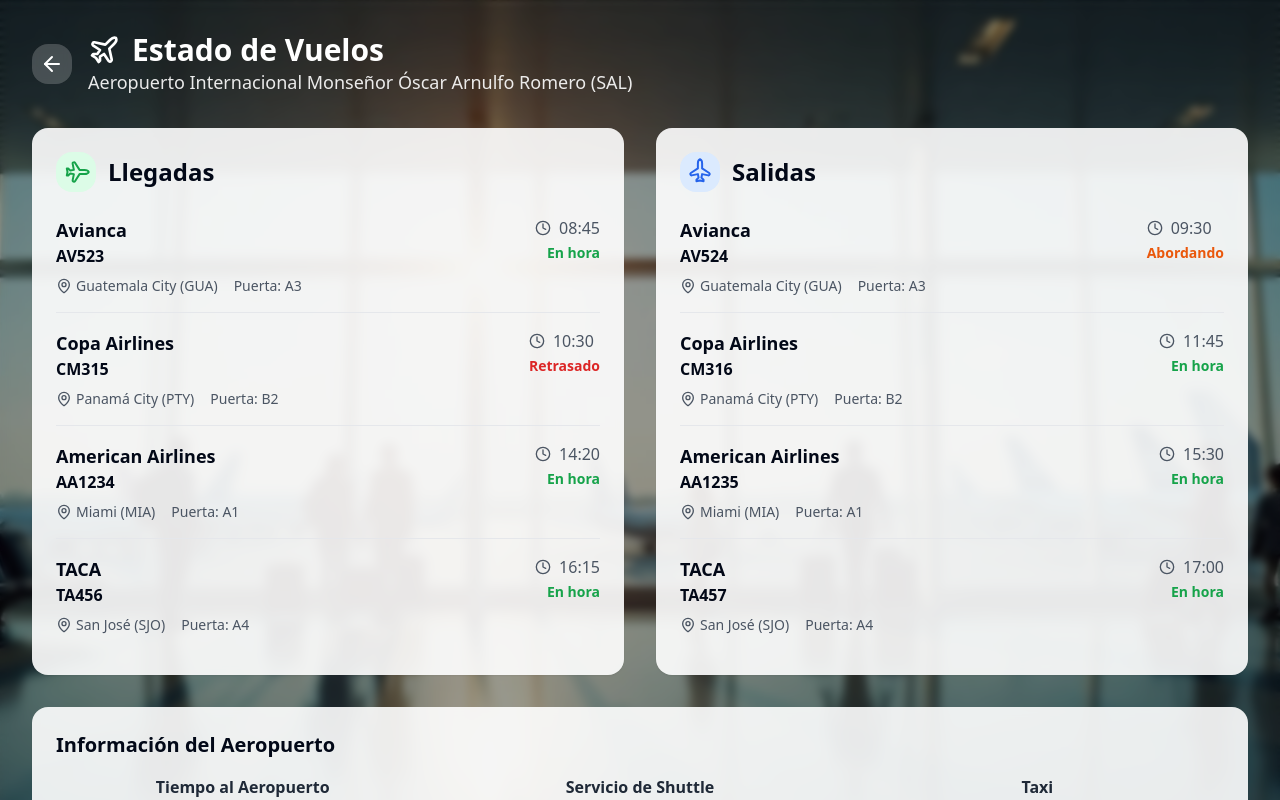
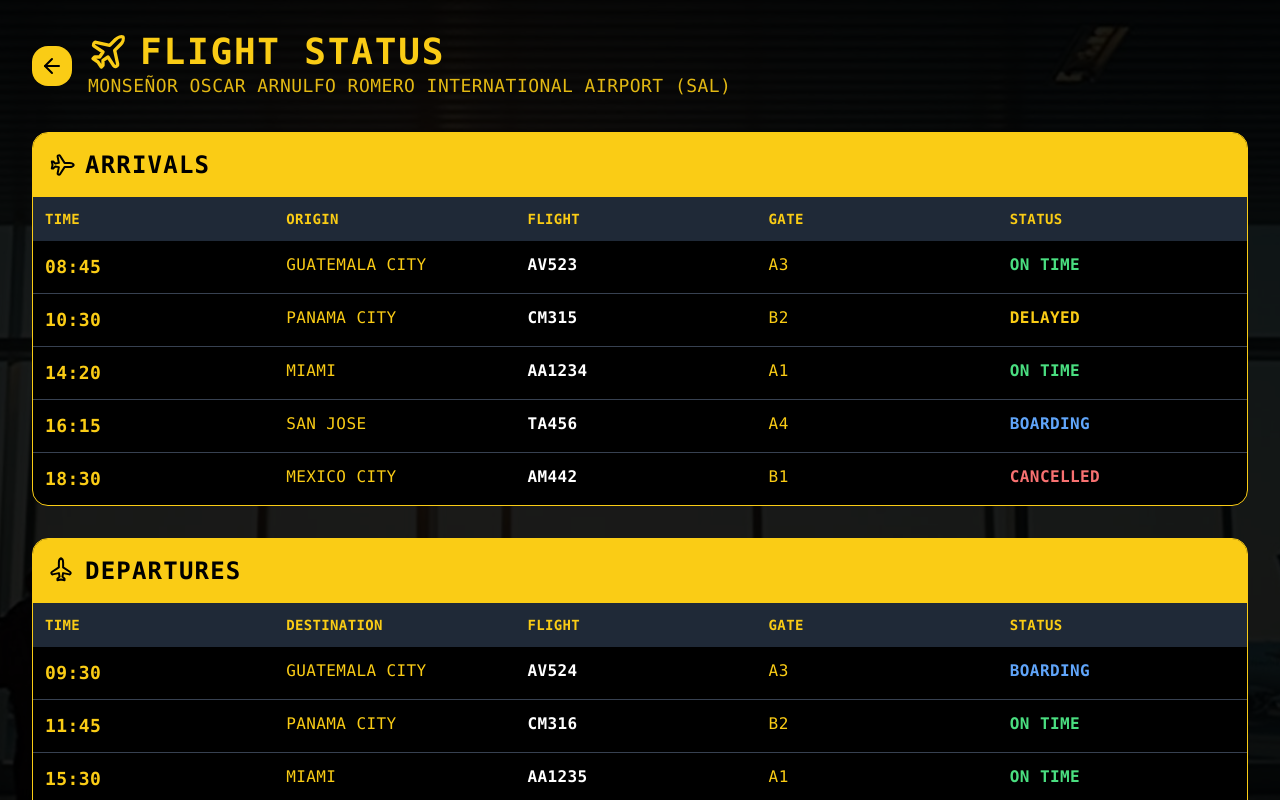
Before and after one commit to carlospena11/tv-app-builder, a React (Vite) app: page /flight-status in a window 1280 px wide. Shown: the top 800 px of the page. Built offline with nearby package versions, Linux system fonts and the light colour scheme.

Commit message:
Add airport departure board
Update the flight status page to resemble an airport departure board, including flight information and status.

```diff
--- a/src/pages/FlightStatus.tsx
+++ b/src/pages/FlightStatus.tsx
@@ -1,5 +1,4 @@
-import { ArrowLeft, Plane, Clock, MapPin } from "lucide-react";
-import { Card } from "@/components/ui/card";
+import { ArrowLeft, Plane } from "lucide-react";
 import { useNavigate } from "react-router-dom";
 import airportBg from "@/assets/airport-bg.jpg";
 
@@ -8,218 +7,224 @@ const FlightStatus = () => {
 
   const arrivals = [
     {
-      airline: "Avianca",
+      time: "08:45",
+      origin: "GUATEMALA CITY",
       flight: "AV523",
-      origin: "Guatemala City (GUA)",
-      scheduled: "08:45",
-      status: "En hora",
-      gate: "A3"
+      gate: "A3",
+      status: "ON TIME",
+      airline: "AVIANCA"
     },
     {
-      airline: "Copa Airlines",
+      time: "10:30",
+      origin: "PANAMA CITY",
       flight: "CM315",
-      origin: "Panamá City (PTY)",
-      scheduled: "10:30",
-      status: "Retrasado",
-      gate: "B2"
+      gate: "B2",
+      status: "DELAYED",
+      airline: "COPA"
     },
     {
-      airline: "American Airlines",
+      time: "14:20",
+      origin: "MIAMI",
       flight: "AA1234",
-      origin: "Miami (MIA)",
-      scheduled: "14:20",
-      status: "En hora",
-      gate: "A1"
+      gate: "A1",
+      status: "ON TIME",
+      airline: "AMERICAN"
     },
     {
-      airline: "TACA",
+      time: "16:15",
+      origin: "SAN JOSE",
       flight: "TA456",
-      origin: "San José (SJO)",
-      scheduled: "16:15",
-      status: "En hora",
-      gate: "A4"
+      gate: "A4",
+      status: "BOARDING",
+      airline: "TACA"
+    },
+    {
+      time: "18:30",
+      origin: "MEXICO CITY",
+      flight: "AM442",
+      gate: "B1",
+      status: "CANCELLED",
+      airline: "AEROMEXICO"
     }
   ];
 
   const departures = [
     {
-      airline: "Avianca",
+      time: "09:30",
+      destination: "GUATEMALA CITY",
       flight: "AV524",
-      destination: "Guatemala City (GUA)",
-      scheduled: "09:30",
-      status: "Abordando",
-      gate: "A3"
+      gate: "A3",
+      status: "BOARDING",
+      airline: "AVIANCA"
     },
     {
-      airline: "Copa Airlines",
+      time: "11:45",
+      destination: "PANAMA CITY",
       flight: "CM316",
-      destination: "Panamá City (PTY)",
-      scheduled: "11:45",
-      status: "En hora",
-      gate: "B2"
+      gate: "B2",
+      status: "ON TIME",
+      airline: "COPA"
     },
     {
-      airline: "American Airlines",
+      time: "15:30",
+      destination: "MIAMI",
       flight: "AA1235",
-      destination: "Miami (MIA)",
-      scheduled: "15:30",
-      status: "En hora",
-      gate: "A1"
+      gate: "A1",
+      status: "ON TIME",
+      airline: "AMERICAN"
     },
     {
-      airline: "TACA",
+      time: "17:00",
+      destination: "SAN JOSE",
       flight: "TA457",
-      destination: "San José (SJO)",
-      scheduled: "17:00",
-      status: "En hora",
-      gate: "A4"
+      gate: "A4",
+      status: "DELAYED",
+      airline: "TACA"
+    },
+    {
+      time: "19:15",
+      destination: "MEXICO CITY",
+      flight: "AM443",
+      gate: "B1",
+      status: "CANCELLED",
+      airline: "AEROMEXICO"
     }
   ];
 
   const getStatusColor = (status: string) => {
     switch (status) {
-      case "En hora":
-        return "text-green-600";
-      case "Retrasado":
-        return "text-red-600";
-      case "Abordando":
-        return "text-orange-600";
+      case "ON TIME":
+        return "text-green-400";
+      case "DELAYED":
+        return "text-yellow-400";
+      case "BOARDING":
+        return "text-blue-400";
+      case "CANCELLED":
+        return "text-red-400";
       default:
-        return "text-gray-600";
+        return "text-gray-400";
     }
   };
 
   return (
-    <div className="min-h-screen relative overflow-hidden">
-      {/* Background Image */}
+    <div className="min-h-screen bg-black relative overflow-hidden">
+      {/* Background Image with heavy dark overlay */}
       <div
-        className="absolute inset-0 bg-cover bg-center bg-no-repeat"
+        className="absolute inset-0 bg-cover bg-center bg-no-repeat opacity-10"
         style={{ backgroundImage: `url(${airportBg})` }}
       />
-      {/* Blur Overlay */}
-      <div className="absolute inset-0 backdrop-blur-sm bg-black/40" />
-      {/* Gradient Overlay */}
-      <div className="absolute inset-0 bg-gradient-to-br from-hotel-bg/60 to-background/60" />
 
-      <div className="relative z-10 p-8">
+      <div className="relative z-10 p-8 font-mono">
         {/* Header */}
         <div className="flex items-center gap-4 mb-8">
           <button
             onClick={() => navigate("/")}
-            className="p-2 bg-white/20 backdrop-blur-sm text-white rounded-lg hover:bg-white/30 transition-colors"
+            className="p-2 bg-yellow-400 text-black rounded-lg hover:bg-yellow-300 transition-colors"
           >
             <ArrowLeft className="w-6 h-6" />
           </button>
-          <div className="text-white">
-            <h1 className="text-3xl font-bold flex items-center gap-3">
-              <Plane className="w-8 h-8" />
-              Estado de Vuelos
+          <div className="text-yellow-400">
+            <h1 className="text-4xl font-bold flex items-center gap-3 uppercase tracking-wider">
+              <Plane className="w-10 h-10" />
+              FLIGHT STATUS
             </h1>
-            <p className="text-lg opacity-90">Aeropuerto Internacional Monseñor Óscar Arnulfo Romero (SAL)</p>
+            <p className="text-lg opacity-90 tracking-wide">MONSEÑOR OSCAR ARNULFO ROMERO INTERNATIONAL AIRPORT (SAL)</p>
           </div>
         </div>
 
-        <div className="grid grid-cols-2 gap-8">
+        <div className="space-y-8">
           {/* Arrivals */}
-          <Card className="bg-white/90 backdrop-blur-sm border-0 p-6">
-            <div className="flex items-center gap-3 mb-6">
-              <div className="p-2 bg-green-100 rounded-lg">
-                <Plane className="w-6 h-6 text-green-600 rotate-45" />
+          <div className="bg-black border border-yellow-400 rounded-lg overflow-hidden">
+            <div className="bg-yellow-400 text-black p-4">
+              <div className="flex items-center gap-3">
+                <Plane className="w-6 h-6 rotate-45" />
+                <h2 className="text-2xl font-bold uppercase tracking-wider">ARRIVALS</h2>
               </div>
-              <h2 className="text-2xl font-bold text-hotel-primary">Llegadas</h2>
             </div>
 
-            <div className="space-y-4">
+            {/* Header */}
+            <div className="bg-gray-800 p-3 grid grid-cols-5 gap-4 text-yellow-400 font-bold uppercase tracking-wide text-sm">
+              <div>TIME</div>
+              <div>ORIGIN</div>
+              <div>FLIGHT</div>
+              <div>GATE</div>
+              <div>STATUS</div>
+            </div>
+
+            {/* Flights */}
+            <div className="divide-y divide-gray-700">
               {arrivals.map((flight, index) => (
-                <div key={index} className="border-b border-gray-200 pb-4 last:border-b-0">
-                  <div className="flex justify-between items-start mb-2">
-                    <div>
-                      <h3 className="font-bold text-lg">{flight.airline}</h3>
-                      <p className="text-hotel-primary font-semibold">{flight.flight}</p>
-                    </div>
-                    <div className="text-right">
-                      <div className="flex items-center gap-2 text-gray-600">
-                        <Clock className="w-4 h-4" />
-                        <span>{flight.scheduled}</span>
-                      </div>
-                      <span className={`text-sm font-semibold ${getStatusColor(flight.status)}`}>
-                        {flight.status}
-                      </span>
-                    </div>
-                  </div>
-                  <div className="flex items-center gap-4 text-sm text-gray-600">
-                    <div className="flex items-center gap-1">
-                      <MapPin className="w-4 h-4" />
-                      <span>{flight.origin}</span>
-                    </div>
-                    <span>Puerta: {flight.gate}</span>
+                <div key={index} className="p-3 grid grid-cols-5 gap-4 text-yellow-400 uppercase tracking-wide hover:bg-gray-900 transition-colors">
+                  <div className="font-bold text-lg">{flight.time}</div>
+                  <div>{flight.origin}</div>
+                  <div className="text-white font-bold">{flight.flight}</div>
+                  <div>{flight.gate}</div>
+                  <div className={`font-bold ${getStatusColor(flight.status)}`}>
+                    {flight.status}
                   </div>
                 </div>
               ))}
             </div>
-          </Card>
+          </div>
 
           {/* Departures */}
-          <Card className="bg-white/90 backdrop-blur-sm border-0 p-6">
-            <div className="flex items-center gap-3 mb-6">
-              <div className="p-2 bg-blue-100 rounded-lg">
-                <Plane className="w-6 h-6 text-blue-600 -rotate-45" />
+          <div className="bg-black border border-yellow-400 rounded-lg overflow-hidden">
+            <div className="bg-yellow-400 text-black p-4">
+              <div className="flex items-center gap-3">
+                <Plane className="w-6 h-6 -rotate-45" />
+                <h2 className="text-2xl font-bold uppercase tracking-wider">DEPARTURES</h2>
               </div>
-              <h2 className="text-2xl font-bold text-hotel-primary">Salidas</h2>
             </div>
 
-            <div className="space-y-4">
+            {/* Header */}
+            <div className="bg-gray-800 p-3 grid grid-cols-5 gap-4 text-yellow-400 font-bold uppercase tracking-wide text-sm">
+              <div>TIME</div>
+              <div>DESTINATION</div>
+              <div>FLIGHT</div>
+              <div>GATE</div>
+              <div>STATUS</div>
+            </div>
+
+            {/* Flights */}
+            <div className="divide-y divide-gray-700">
               {departures.map((flight, index) => (
-                <div key={index} className="border-b border-gray-200 pb-4 last:border-b-0">
-                  <div className="flex justify-between items-start mb-2">
-                    <div>
-                      <h3 className="font-bold text-lg">{flight.airline}</h3>
-                      <p className="text-hotel-primary font-semibold">{flight.flight}</p>
-                    </div>
-                    <div className="text-right">
-                      <div className="flex items-center gap-2 text-gray-600">
-                        <Clock className="w-4 h-4" />
-                        <span>{flight.scheduled}</span>
-                      </div>
-                      <span className={`text-sm font-semibold ${getStatusColor(flight.status)}`}>
-                        {flight.status}
-                      </span>
-                    </div>
-                  </div>
-                  <div className="flex items-center gap-4 text-sm text-gray-600">
-                    <div className="flex items-center gap-1">
-                      <MapPin className="w-4 h-4" />
-                      <span>{flight.destination}</span>
-                    </div>
-                    <span>Puerta: {flight.gate}</span>
+                <div key={index} className="p-3 grid grid-cols-5 gap-4 text-yellow-400 uppercase tracking-wide hover:bg-gray-900 transition-colors">
+                  <div className="font-bold text-lg">{flight.time}</div>
+                  <div>{flight.destination}</div>
+                  <div className="text-white font-bold">{flight.flight}</div>
+                  <div>{flight.gate}</div>
+                  <div className={`font-bold ${getStatusColor(flight.status)}`}>
+                    {flight.status}
                   </div>
                 </div>
               ))}
             </div>
-          </Card>
+          </div>
         </div>
 
         {/* Airport Info */}
-        <Card className="bg-white/90 backdrop-blur-sm border-0 p-6 mt-8">
-          <h3 className="text-xl font-bold text-hotel-primary mb-4">Información del Aeropuerto</h3>
-          <div className="grid grid-cols-3 gap-6 text-center">
-            <div>
-              <h4 className="font-semibold text-gray-800">Tiempo al Aeropuerto</h4>
-              <p className="text-2xl font-bold text-hotel-primary">25 min</p>
-              <p className="text-sm text-gray-600">Desde el hotel</p>
+        <div className="mt-8 bg-black border border-yellow-400 rounded-lg overflow-hidden">
+          <div className="bg-yellow-400 text-black p-4">
+            <h3 className="text-xl font-bold uppercase tracking-wider">AIRPORT INFORMATION</h3>
+          </div>
+          <div className="p-6 grid grid-cols-3 gap-6 text-center">
+            <div className="text-yellow-400">
+              <h4 className="font-bold text-lg uppercase tracking-wide mb-2">TIME TO AIRPORT</h4>
+              <p className="text-4xl font-bold text-green-400">25 MIN</p>
+              <p className="text-sm opacity-75 uppercase">FROM HOTEL</p>
             </div>
-            <div>
-              <h4 className="font-semibold text-gray-800">Servicio de Shuttle</h4>
-              <p className="text-2xl font-bold text-hotel-primary">$15</p>
-              <p className="text-sm text-gray-600">Por persona</p>
+            <div className="text-yellow-400">
+              <h4 className="font-bold text-lg uppercase tracking-wide mb-2">SHUTTLE SERVICE</h4>
+              <p className="text-4xl font-bold text-green-400">$15</p>
+              <p className="text-sm opacity-75 uppercase">PER PERSON</p>
             </div>
-            <div>
-              <h4 className="font-semibold text-gray-800">Taxi</h4>
-              <p className="text-2xl font-bold text-hotel-primary">$20-25</p>
-              <p className="text-sm text-gray-600">Tarifa promedio</p>
+            <div className="text-yellow-400">
+              <h4 className="font-bold text-lg uppercase tracking-wide mb-2">TAXI</h4>
+              <p className="text-4xl font-bold text-green-400">$20-25</p>
+              <p className="text-sm opacity-75 uppercase">AVERAGE FARE</p>
             </div>
           </div>
-        </Card>
+        </div>
       </div>
     </div>
   );
```
